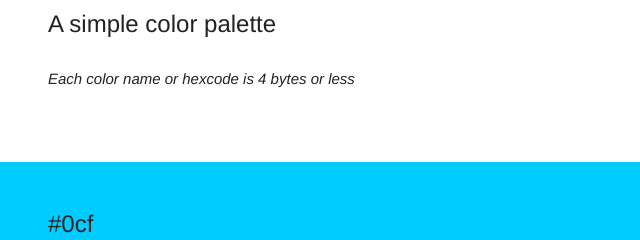
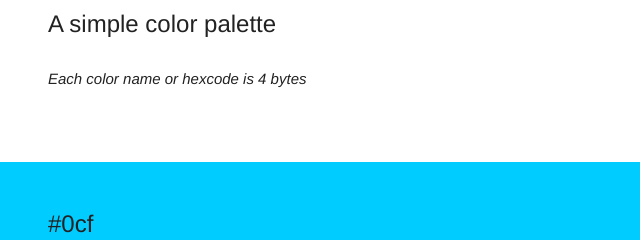
Before and after one commit to chrisnager/palette, a plain HTML site: page index.html in a window 1280 px wide. Shown: the part 157-397 px from the top of the page, 0-640 px from the left. Drawn offline with Linux system fonts and the light colour scheme.

Commit message:
Update bytes info

```diff
--- a/index.html
+++ b/index.html
@@ -12,7 +12,7 @@
         <header>
             <h1><a href="//github.com/chrisnager/palette">palette</a></h1>
             <p>A simple color palette</p>
-            <p><i>Each color name or hexcode is 4 bytes or less</i></p>
+            <p><i>Each color name or hexcode is 4 bytes</i></p>
         </header>
         <main></main>
         <footer>
```
Also changed, not shown: README.md.
